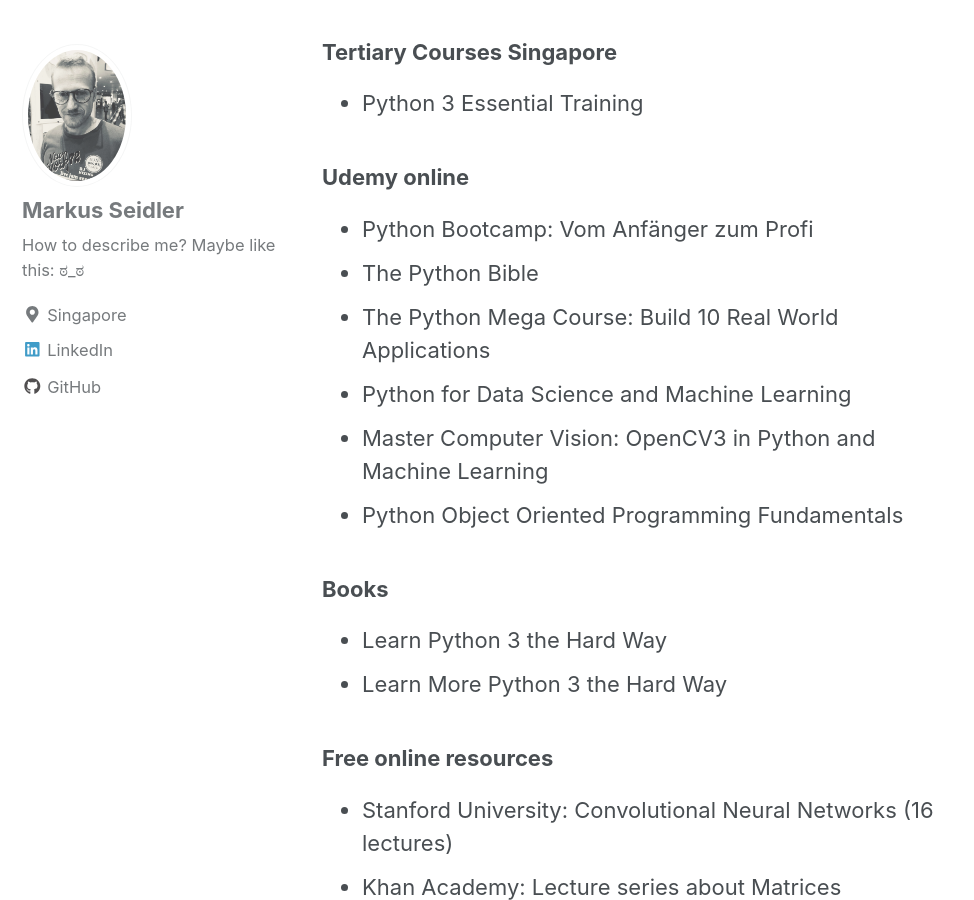
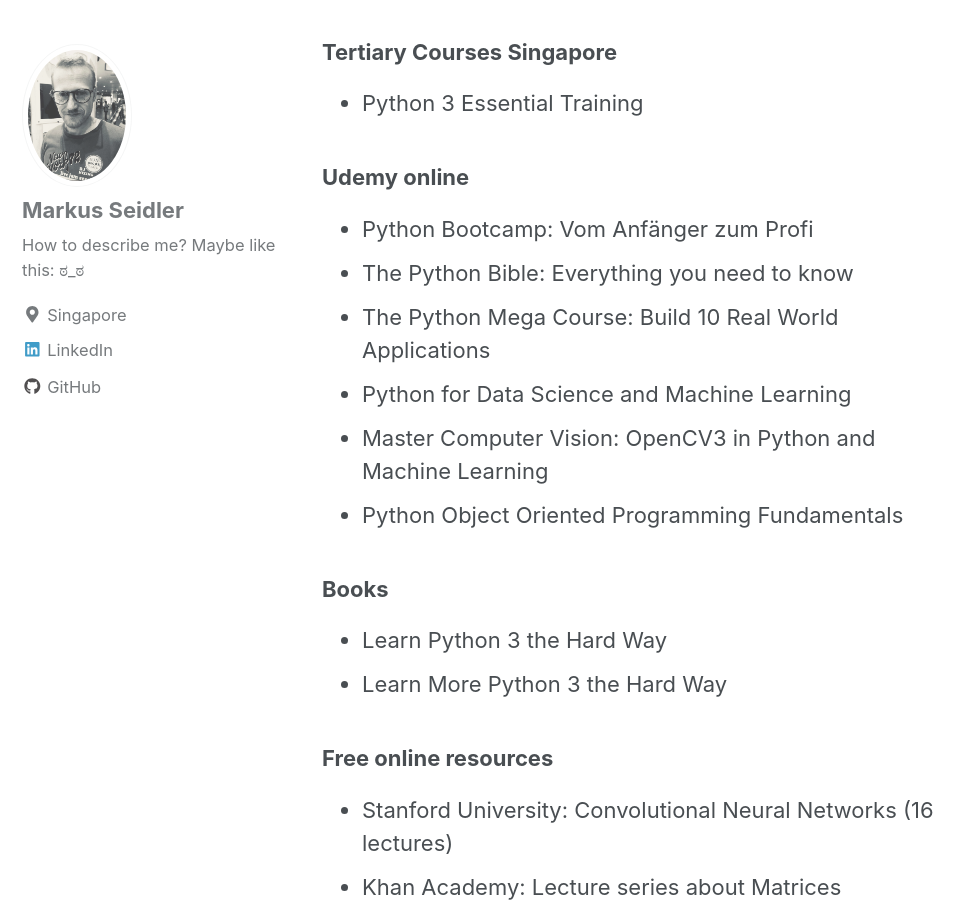
Before and after one commit to markusseidler/markusseidler.github.io, a Jekyll site: the page built from _pages/about.md, in a window 1280 px wide and 900 px high, scrolled down 2077 px. Shown: the whole window, without its empty margins (0-974 px from the left). Built offline with Jekyll 4.4.1, drawn with Linux system fonts in a browser that asks for light colours; nearby versions of some CDN libraries.

Commit message:
merge study and about 5

```diff
--- a/_pages/about.md
+++ b/_pages/about.md
@@ -49,7 +49,7 @@
 
 <ul>
     <li>Python Bootcamp: Vom Anfänger zum Profi</li>
-    <li>The Python Bible</li>
+    <li>The Python Bible: Everything you need to know</li>
     <li>The Python Mega Course: Build 10 Real World Applications</li>
     <li>Python for Data Science and Machine Learning</li>
     <li>Master Computer Vision: OpenCV3 in Python and Machine Learning</li>
```
